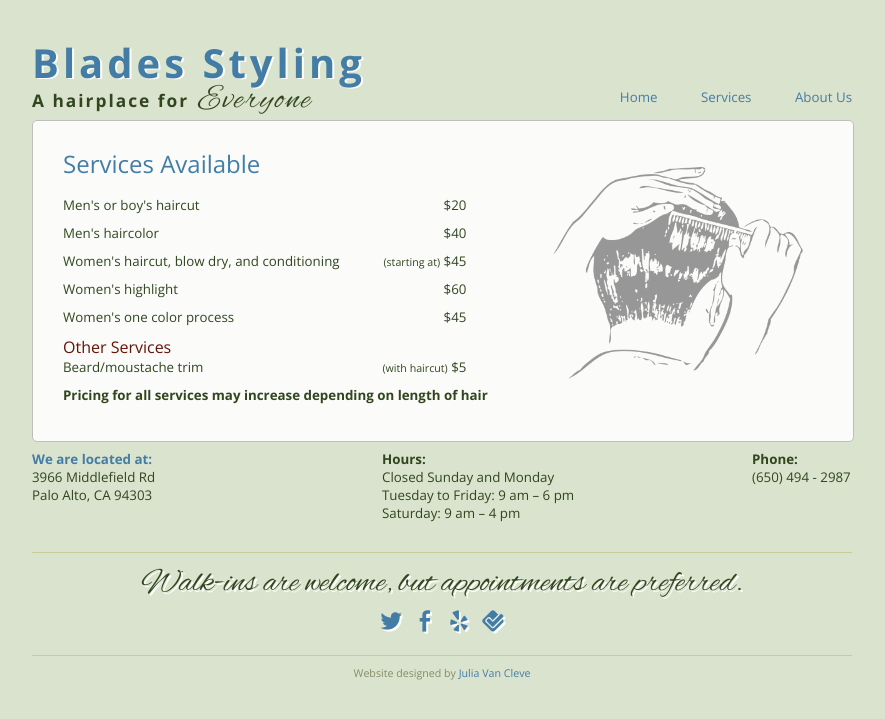
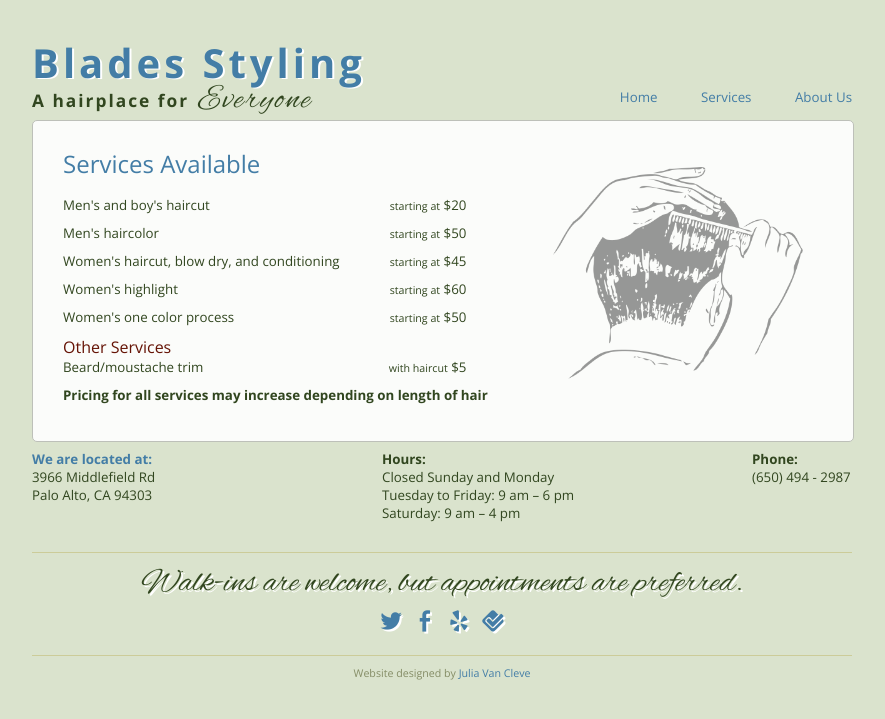
Before and after one commit to jmvx/blades-styling, a Jekyll site: the page built from services.html, in a window 1280 px wide. Shown: the top 719 px of the page, without its empty margins (198-1083 px from the left). Built offline with Jekyll 4.4.1, drawn with Linux system fonts in a browser that asks for light colours; nearby versions of some CDN libraries; Markdown is read by kramdown in place of the engine named in the settings.

Commit message:
Edited prices

```diff
--- a/services.html
+++ b/services.html
@@ -7,29 +7,29 @@ layout: default
 <h1>Services Available</h1>
   <ul>
     <li>
-      <div class="service">Men's or boy's haircut</div>
-      <div class="price">$20</div>
+      <div class="service">Men's and boy's haircut</div>
+      <div class="price"><span style="font-size:8pt">starting at</span> $20</div>
     </li>
     <li>
       <div class="service">Men's haircolor</div>
-      <div class="price">$40</div>
+      <div class="price"><span style="font-size:8pt">starting at</span> $50</div>
     </li>
     <li>
       <div class="service">Women's haircut, blow dry, and conditioning</div>
-      <div class="price"><span style="font-size:8pt">(starting at)</span> $45</div>
+      <div class="price"><span style="font-size:8pt">starting at</span> $45</div>
     </li>
     <li>
       <div class="service">Women's highlight</div>
-      <div class="price">$60</div>
+      <div class="price"><span style="font-size:8pt">starting at</span> $60</div>
     </li>
     <li>
       <div class="service">Women's one color process</div>
-      <div class="price">$45</div>
+      <div class="price"><span style="font-size:8pt">starting at</span> $50</div>
     </li>
     <li>
       <h2>Other Services</h2>
       <div class="service">Beard/moustache trim</div>
-      <div class="price"><span style="font-size:8pt">(with haircut)</span> $5 </div>
+      <div class="price"><span style="font-size:8pt">with haircut</span> $5 </div>
     </li>
     <li>
       <b>Pricing for all services may increase depending on length of hair</b>
```
